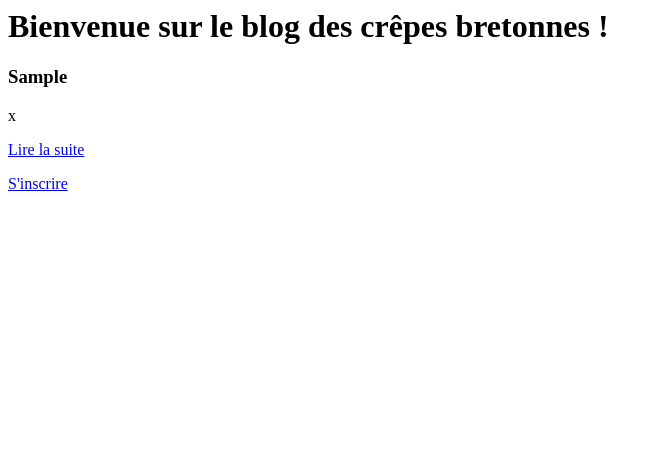
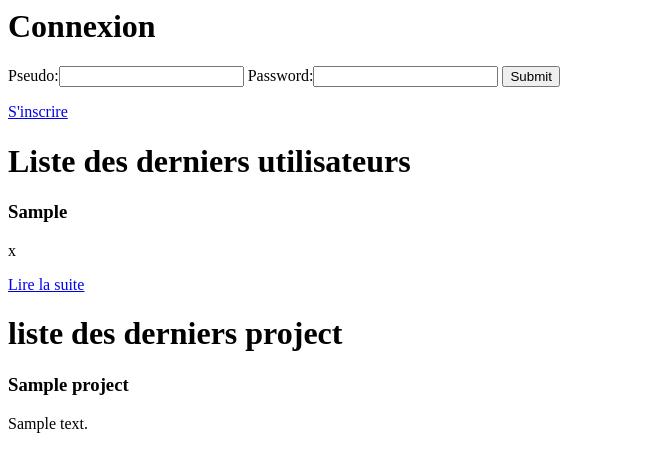
Before and after one commit to KylianViaux/SiteDjangoGreen, a Django app: page /accueil in a window 1280 px wide. Shown: the top 472 px of the page, without its empty margins (0-661 px from the left). Run offline with Django 3.2, Linux system fonts and the light colour scheme; tables that the repository leaves empty hold one stand-in row (values such as "Sample post"); some libraries are stand-ins or nearby versions.

Commit message:
Ajout de la creation d'un projet par un utilisateur, possibilité de connexion/deconnexion (uniquement superUser apparemment ?), WIP gestion des groupes pour les experts et leur notation

```diff
--- a/makeOurPlanetGreatAgain/blog/models.py
+++ b/makeOurPlanetGreatAgain/blog/models.py
@@ -12,6 +12,7 @@ class User(models.Model):
     email = models.CharField(max_length=50)
     profil = models.TextField(null=True)
     dateInscription = models.DateTimeField(default=timezone.now, verbose_name="Date d'inscription")
+    isExpert = models.BooleanField(default=False)
     karma = models.IntegerField(default=0)
 
     class Meta:
@@ -27,7 +28,13 @@ class UserForm(forms.Form):
 	password = forms.CharField(max_length=40, label='Password')
 	confirmationPassword = forms.CharField(max_length=40, label='Confirmation Password')
 	email = forms.EmailField(label='Email')
+	isExpert = forms.BooleanField(label='**Je suis un expert',required=False)
 	profil = forms.CharField(required=False, widget=forms.Textarea, label='Profil')
+
+
+class ConnexionForm(forms.Form):
+    pseudo = forms.CharField(max_length=30, label='Pseudo')
+    password = forms.CharField(max_length=40, label='Password', widget=forms.PasswordInput)
 
 
 class Membre(models.Model):
@@ -64,12 +71,22 @@ class Project(models.Model):
     listeImage = models.ManyToManyField(Image,through='EstLiee',through_fields=('projet', 'image'))
     datePublication = models.DateTimeField(default=timezone.now,verbose_name="Date de publication")
 
+    def __str__(self):
+        return self.nom
+
     class Meta:
         verbose_name = "Projet"
         ordering = ['datePublication']
+        permissions = (
+            ("evaluate_project", "Evaluer un projet"),
+        )
 
-    def __str__(self):
-        return self.nom
+
+
+class ProjectForm(forms.Form):
+	nom = forms.CharField(max_length=30, label='Name')
+	budgetCible = forms.IntegerField(label='Targeted budget',min_value=10)
+	description = forms.CharField(required=False, widget=forms.Textarea, label='description')
 
 #------------------------------------------------------------------------------------------------------------
 
--- a/makeOurPlanetGreatAgain/blog/templates/blog/accueil.html
+++ b/makeOurPlanetGreatAgain/blog/templates/blog/accueil.html
@@ -1,5 +1,27 @@
-<h1>Bienvenue sur le blog des crêpes bretonnes !</h1>
+<h1>Connexion</h1>
+{% if connexion == 'true' %}
+    <p>connexion reussie</p>
+    <p>Welcome {{ user.pseudo }}</p>
+    {% if perms.blog.evaluate_project %}
+        <p><a href="{% url 'deconnexion' %}">Evaluer un projet</a></p>
+    {% endif %}
+    <p><a href="{% url 'createProject' %}">Creer un projet</a></p>
+    <p><a href="{% url 'deconnexion' %}">Deconnexion</a></p>
+{% else %}
+    {% if connexion == 'false' %}
+        <p>identifiant ou mot de passe incorrect</p>
+    {% endif %}
+    <form method="post" enctype="multipart/form-data" novalidate>
+        {% csrf_token %}
+        {{ form }}
+        <button type="submit" class="form-button btn btn-success">Submit</button>
+    </form>
+    <p><a href="{% url 'inscription' %}">S'inscrire</a></p>
+{% endif %}
 
+
+
+<h1>Liste des derniers utilisateurs</h1>
 {% for user in derniers_users %}
     <div class="user">
     	<h3>{{ user.pseudo }}</h3>
@@ -11,4 +33,14 @@
 {% endfor %}
 
 
-<p><a href="{% url 'inscription' %}">S'inscrire</a></p>
+
+<h1>liste des derniers project</h1>
+{% for project in derniers_project %}
+<div class="project">
+
+    <h3>{{ project.nom }}</h3>
+    <p>{{  project.description }}</p>
+</div>
+{% empty %}
+<p>Aucun projet.</p>
+{% endfor %}
--- a/makeOurPlanetGreatAgain/blog/templates/blog/inscription.html
+++ b/makeOurPlanetGreatAgain/blog/templates/blog/inscription.html
@@ -14,7 +14,7 @@
     <div class="form-container container">
       <div class="row">
         <div class="col-md-12">
-          <h1 class="form__section-title text-warning">C'est facile et rapide</h1>
+          <h1 class="form__section-title text-warning">Inscription</h1>
         </div>
         <div class="col-md-12">
           {% bootstrap_messages %}
@@ -33,6 +33,7 @@
                     {% buttons %}
                     <button type="submit" class="form-button btn btn-success">Submit</button>
                     {% endbuttons %}
+                    <p>** Un expert est un personne capable d'evaluer un projet, merci de ne cocher cette case que si c'est le cas</p>
                     <p><a href="{% url 'confirmation' %}">Validation 2</a></p>
                   </div>
                 </div>
--- a/makeOurPlanetGreatAgain/blog/views.py
+++ b/makeOurPlanetGreatAgain/blog/views.py
@@ -1,15 +1,54 @@
 from django.http import HttpResponse
 from django.shortcuts import render, get_object_or_404
-from blog.models import User
-from blog.models import UserForm
+from blog.models import User, Project, UserForm, ProjectForm, ConnexionForm
 from django.views.generic import CreateView
+from django.contrib.auth import authenticate, login, logout
 from django.http import HttpResponseRedirect
 from django.core.mail import send_mail, get_connection
+from django.contrib.auth.decorators import login_required, permission_required
+
+
+import logging
+# Permet d'afficher des log
+logger = logging.getLogger(__name__)
+#logger.error("message")
+
+
 
 def home(request):
-	#""" Afficher tous les utilisateurs de notre blog """
-	users = User.objects.all()
-	return render(request, 'blog/accueil.html', {'derniers_users': users})
+    connexion = "null"
+
+    # Formulaire de connexion
+    if request.method == 'POST':
+        form = ConnexionForm(request.POST)
+        if form.is_valid():
+            cd = form.cleaned_data
+            pseudo=request.POST.get('pseudo')
+            password=request.POST.get('password')
+            user = authenticate(username=pseudo, password= password)
+            if user :
+                connexion="true"
+                login(request, user)
+            else:
+                connexion="false"
+    else:
+        form = ConnexionForm()
+
+	# Afficher tous les utilisateurs de notre blog
+    users = User.objects.all()
+
+	# Afficher tous les projets de notre blog
+    project = Project.objects.all()
+
+	# Render
+    return render(request, 'blog/accueil.html', {'form' : form, 'derniers_users' : users, 'derniers_project' : project, 'connexion' : connexion })
+
+
+
+def deconnexion(request):
+    logout(request)
+    return home(request)
+
 
 
 def lire(request, id, slug):
@@ -27,11 +66,13 @@ def inscription(request):
 			password=request.POST.get('password')
 			email=request.POST.get('email')
 			profil=request.POST.get('profil')
+			expert=request.POST.get('isExpert')
 			user = User.objects.create(
 				pseudo=pseudo,
 				slug=pseudo,
 				password=password,
 				email=email,
+				isExpert=expert,
 				profil=profil
 			)
 			#assert False
@@ -43,26 +84,47 @@ def inscription(request):
                  ['siteowner@example.com'],
                  connection=con
             )
-			return HttpResponseRedirect('/inscription?submitted=True')
+			return home(request)
 	else:
 		form = UserForm()
 		if 'submitted' in request.GET:
 			submitted = True
 	return render(request, 'blog/inscription.html', {'form':form, 'submitted':submitted})
 
+@login_required(redirect_field_name='redirect_to')
+def createProject(request):
+    submitted = False
+    if request.method == 'POST':
+        form = ProjectForm(request.POST)
+        if form.is_valid():
+            cd = form.cleaned_data
+            nom=request.POST.get('nom')
+            budgetCible=request.POST.get('budgetCible')
+            description=request.POST.get('description')
+            project = Project.objects.create(
+                nom=nom,
+                budgetActuel=0,
+                budgetCible=budgetCible,
+                description=description
+            )
+            return HttpResponseRedirect('/createProject?submitted=True')
+    else:
+        form = ProjectForm()
+        if 'submitted' in request.GET:
+            submitted = True
+    return render(request, 'blog/createProject.html', {'form':form, 'submitted':submitted})
+
 
 def confirmation(request):
+    return render(request, 'blog/confirmation.html')
+
+
+@login_required(redirect_field_name='redirect_to')
+@permission_required('blog.evaluate_project')
+def evaluateProject(request, project):
     return render(request, 'blog/confirmation.html')
 
 
 class PersonCreateView(CreateView):
     model = User
     fields = ('name', 'password', 'email', 'profil')
-
-
-""" return HttpResponse("""
-"""
-<h1>Bienvenue sur mon blog !</h1>
-<p>Les crêpes bretonnes ça tue des mouettes en plein vol !</p>
-<p>Tellement c'est bon !<p>
-"""""")"""
--- a/makeOurPlanetGreatAgain/makeOurPlanetGreatAgain/settings.py
+++ b/makeOurPlanetGreatAgain/makeOurPlanetGreatAgain/settings.py
@@ -31,6 +31,7 @@ DEBUG = True
 
 ALLOWED_HOSTS = []
 
+LOGIN_URL = '/accueil'
 
 # Application definition
 
--- a/makeOurPlanetGreatAgain/makeOurPlanetGreatAgain/urls.py
+++ b/makeOurPlanetGreatAgain/makeOurPlanetGreatAgain/urls.py
@@ -22,5 +22,7 @@ urlpatterns = [
     path('accueil', views.home, name='accueil'),
     path('user/<int:id>-<slug:slug>', views.lire, name='lire'),
     path('inscription', views.inscription, name='inscription'),
+    path('createProject', views.createProject, name='createProject'),
+    path('deconnexion', views.deconnexion, name='deconnexion'),
     path('confirmation', views.confirmation, name='confirmation')
 ]
```
Also changed, not shown: makeOurPlanetGreatAgain/blog/templates/blog/createProject.html (added, +45 -0 lines).
